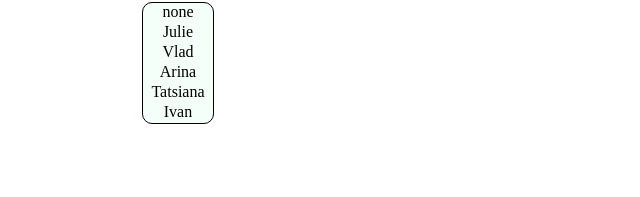
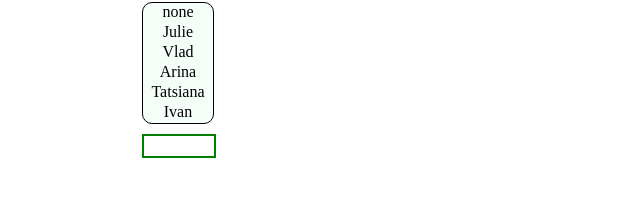
Before and after one commit to JulieBenchuk/react-kabzda-TS, a React (Create React App) app: page / in a window 1280 px wide. Shown: the part 267-464 px from the top of the page, without its empty margins (203-843 px from the left). Built offline with nearby package versions, Linux system fonts and the light colour scheme.

Commit message:
add Busy Select (new component with new logic)

```diff
--- a/src/App.tsx
+++ b/src/App.tsx
@@ -5,6 +5,7 @@ import Progress from "./components/Progress/Progress";
 import OnOff from "./components/OnOff/OnOff";
 import {Select} from "./components/Select/Select";
 import {UniqueSelect, UniqueSelectPropsType} from "./components/UniqueSelect/UniqueSelect";
+import {BusySelect} from "./components/BusySelect/BusySelect";
 export type usersType = {
     id: number
     title: string
@@ -23,15 +24,28 @@ const App = () => {
     const [switchedOn, setSwitchedOn] = useState(true);
     const [selectValue, setSelectValue] = useState<undefined|string>(undefined)
     const [list, setList] = useState<usersPropsType>(users)
+    const [active, setActive] = useState<boolean>(false) //start status for busy select
+    const [ID, setID] = useState<undefined|number>(undefined)
     const onChangeSelect = (e: ChangeEvent<HTMLSelectElement>) => {
         setSelectValue(e.currentTarget.value)
     }
+    //// UniqueSelect
     const onChangeUniqueSelect = (e: MouseEvent<HTMLDivElement>)=> {
         let filteredList = list.filter(u=>u.title===e.currentTarget.innerHTML)
         let fullList = [filteredList[0], ...users.filter(u=>u.title!==e.currentTarget.innerHTML)]
         list.length===1 ? setList(fullList) : setList(filteredList)
         console.log(`User ${e.currentTarget.innerHTML} was clicked`) //for check clicked element
     }
+    //// BUSY SELECT
+    const onChangeBusySelect = (e: MouseEvent<HTMLDivElement>) => {
+        console.log(`${e.currentTarget.innerHTML} was clicked`)
+        setActive(!active)
+    }
+    const onUserClick = (ID: number) => {
+        setID(ID)
+        setActive(false)
+    }
+
 
 
     return (
@@ -43,6 +57,7 @@ const App = () => {
             <OnOff onChange = {()=> {setSwitchedOn(!switchedOn)}} switchedOn={switchedOn}/>
             <Select onChange={onChangeSelect} value={selectValue}/>
             <UniqueSelect users={list} onChange={onChangeUniqueSelect}/>
+            <BusySelect users={list} onChange={onChangeBusySelect} ID={ID} active={active} onUserClick={onUserClick}/>
         </div>
     );
 }
--- /dev/null
+++ b/src/components/BusySelect/BusySelect.module.css
@@ -0,0 +1,15 @@
+span.main {
+    border: 2px solid green;
+    display: inline-block;
+    min-height: 20px;
+    min-width: 70px;
+}
+.select {
+    padding: 5px;
+}
+.items {
+    position: absolute;
+    display: block;
+
+
+}
--- /dev/null
+++ b/src/components/BusySelect/BusySelect.tsx
@@ -0,0 +1,25 @@
+import React, {FocusEvent, MouseEvent} from "react";
+import {usersPropsType} from "../../App";
+import s from "./BusySelect.module.css"
+
+
+export type BusySelectPropsType = {
+    users: usersPropsType
+    onChange: (e: MouseEvent<HTMLDivElement>) => void
+    ID?: number | undefined
+    active: boolean
+    onUserClick: (ID: number) => void
+}
+export const BusySelect = (props: BusySelectPropsType) => {
+    const selectedUser = props.users.find(u => u.id === props.ID)
+
+    return <div className={s.select}>
+        <span onClick={props.onChange} className={s.main}>{selectedUser && selectedUser.title}</span>
+        {props.active &&      // if select expanded
+            <div className={s.items}>
+                {props.users.map(u =>
+                    <div key={u.id} onClick={()=>{props.onUserClick(u.id)}}> {u.title} </div>
+                        )}
+            </div>}
+    </div>
+}
```
